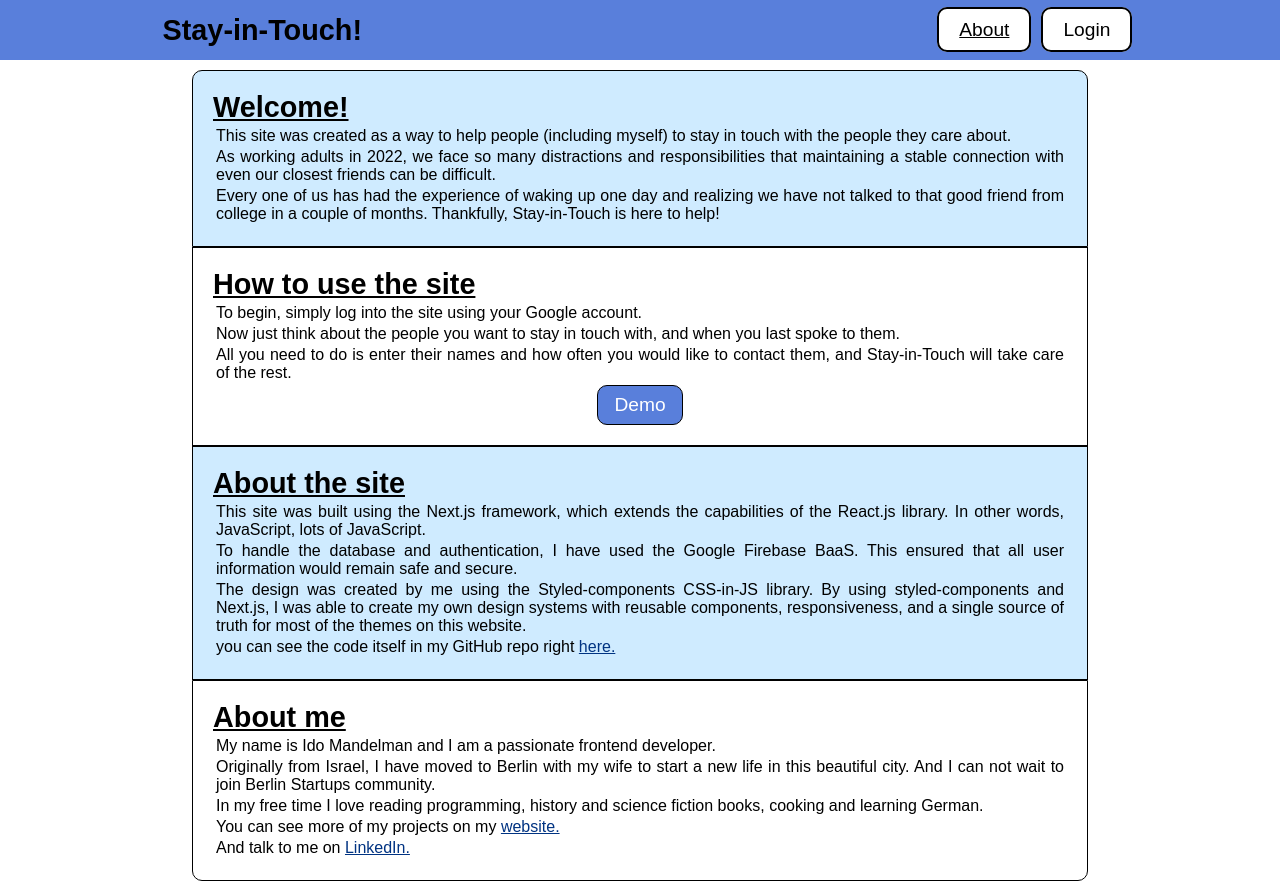
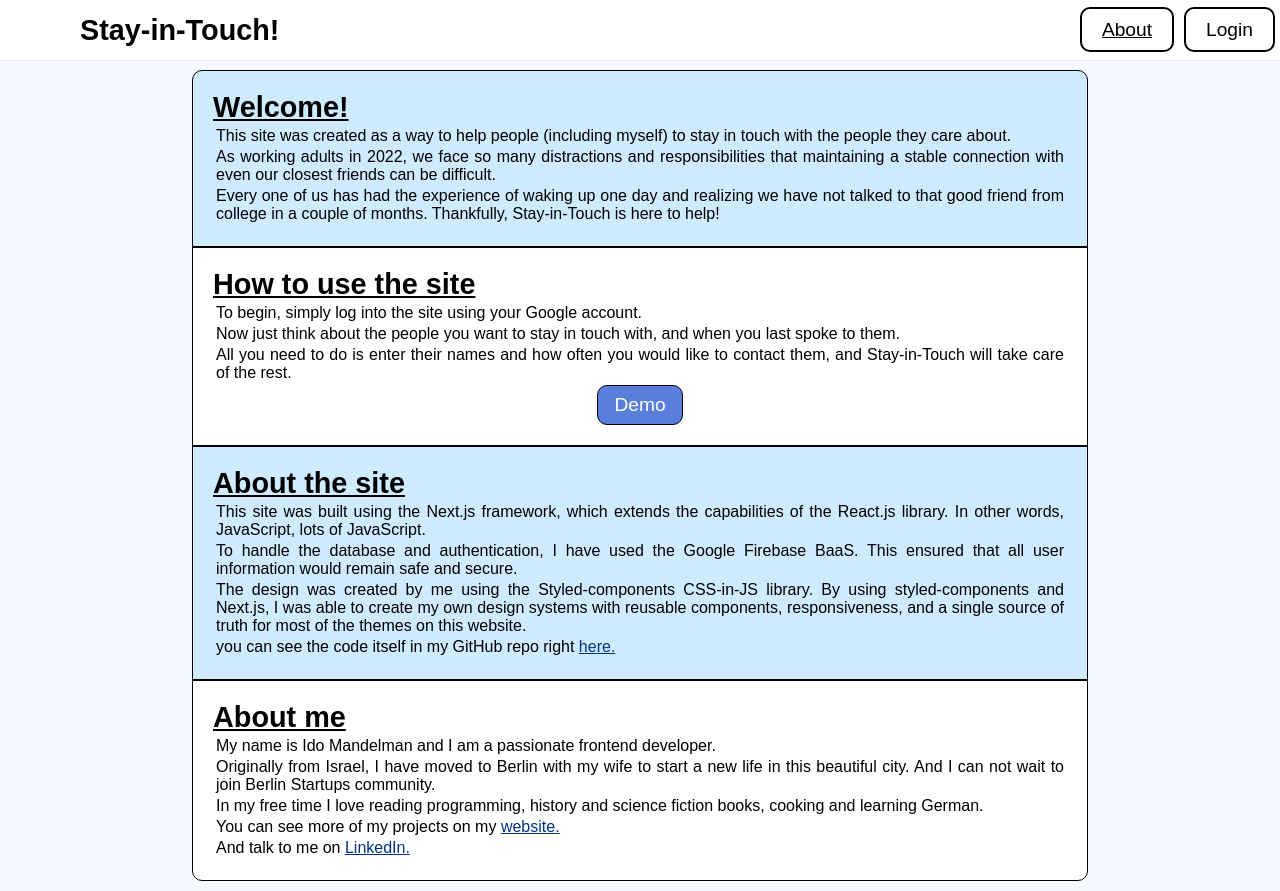
Before and after one commit to idomand/stayInTouch, a Next.js app: page /about in a window 1280 px wide. Built offline with nearby package versions, Linux system fonts and the light colour scheme; no server answers.

Commit message:
changing app color

```diff
--- a/Components/NavBar/NavBarStyle.js
+++ b/Components/NavBar/NavBarStyle.js
@@ -9,20 +9,23 @@ export const LogoImg = styled.img`
 
 export const NavBarWrapper = styled.nav`
   display: flex;
-  justify-content: space-around;
+  justify-content: space-between;
   align-items: center;
-  background-color: ${({ theme }) => theme.blue1};
+  background-color: ${({ theme }) => theme.white};
   position: sticky;
   z-index: 2;
   top: 0;
   width: 100%;
   height: 60px;
+
+  box-shadow: 0px 1px 0px #e5e9f2;
+
   @media (${({ theme }) => theme.devices.break1}) {
   }
 `;
 
 export const NavbarText = styled(H1)`
-  margin-left: 20px;
+  margin-left: 80px;
 `;
 export const ButtonWrapper = styled.div``;
 
--- a/styles/globals.css
+++ b/styles/globals.css
@@ -4,7 +4,9 @@ body {
   margin: 0;
   font-family: Arial, Helvetica, sans-serif;
 
-  background-color: white;
+  background-color: #f5f8ff;
+
+  /* background-color: #e5e5e5; */
 }
 
 a {
```
